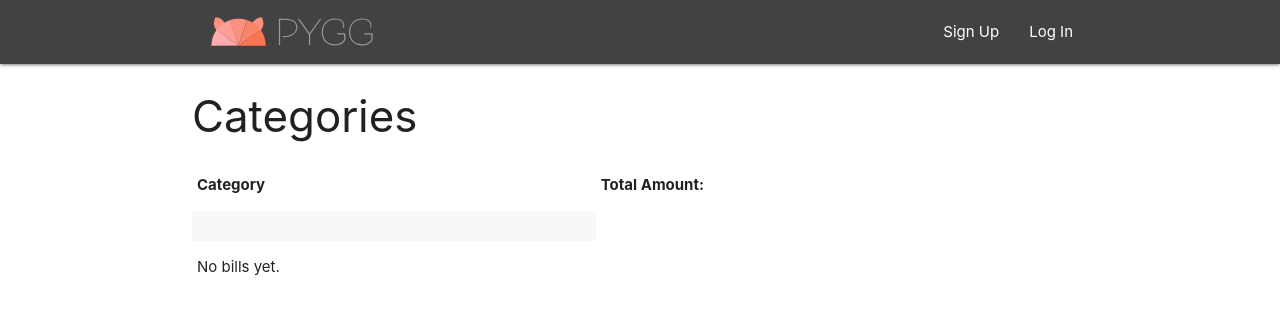
After one commit to madeleinemarie/pygg, a Django app: page /categories/ in a window 1280 px wide. The commit adds this page. Shown: the top 315 px of the page. Run offline with Django 3.2, Linux system fonts and the light colour scheme.

Commit message:
Dashboard Category View

```diff
--- a/main_app/models.py
+++ b/main_app/models.py
@@ -27,3 +27,9 @@ class Bill(models.Model):
         choices=CATEGORIES,
         default=CATEGORIES[0][0]
     )
+
+    # def __str__(self):
+    #     return self.name
+
+    class Meta:
+        ordering = ['-dueDate']
--- a/main_app/templates/base.html
+++ b/main_app/templates/base.html
@@ -25,13 +25,13 @@
                         <ul class="hide-on-med-and-down">
                             <li><a href="{% url 'dashboard' %}">Dashboard</a></li>
                             <li><a href="{% url 'bills' %}">View Bills</a></li>
-                            <li><a href="#">View By Category</a></li>
+                            <li><a href="{% url 'categories' %}">View By Category</a></li>
                         </ul>
                         <ul class="sidenav" id="sidenav">
                             <li><a href="{% url 'home' %}" class="logo">&nbsp;</a></li>
                             <li><a href="{% url 'dashboard' %}">Dashboard</a></li>
                             <li><a href="{% url 'bills' %}">View Bills</a></li>
-                            <li><a href="#">View By Category</a></li>
+                            <li><a href="{% url 'categories' %}">View By Category</a></li>
                             <li><a href="{% url 'logout' %}" title="Log Out">Log Out</a></li>
                         </ul>
                     </ul>
--- /dev/null
+++ b/main_app/templates/main_app/categories.html
@@ -0,0 +1,20 @@
+{% extends 'base.html' %}
+{% block content %}
+<h3>Categories</h3>
+<table class="striped">
+    <thead>
+        <tr>
+          <th>Category</th>
+          <th>Total Amount:</th>
+      </tr>
+    </thead>
+    <tbody>
+      <tr>
+        <td></td>
+      </tr>
+    <tr>
+        <td>No bills yet.</td>
+    </tr>
+    </tbody>
+  </table>
+{% endblock %}
--- a/main_app/urls.py
+++ b/main_app/urls.py
@@ -9,5 +9,6 @@ urlpatterns = [
     path('bills/create/', views.BillCreate.as_view(), name='bills_create'),
     path('bills/<int:pk>/update/', views.BillUpdate.as_view(), name='bills_update'),
     path('bills/<int:pk>/delete/', views.BillDelete.as_view(), name='bills_delete'),
-    path('dashboard/update', views.budget_update, name='budget_update')
+    path('dashboard/update', views.budget_update, name='budget_update'),
+    path('categories/', views.categoryList, name='categories'),
 ]
--- a/main_app/views.py
+++ b/main_app/views.py
@@ -3,7 +3,7 @@ from django.http import HttpResponse
 from django.contrib.auth import login
 from django.contrib.auth.forms import UserCreationForm
 from .forms import UserInfoForm
-from .models import User, Bill, UserInfo
+from .models import User, Bill, UserInfo, CATEGORIES
 from django.db.models import Sum, Count
 from django.views.generic import ListView, CreateView, UpdateView, DeleteView
 
@@ -31,12 +31,21 @@ class BillDelete(DeleteView):
 def home(request):
     return render(request, 'home.html')
 
+def categoryList(request):
+    return render(request, 'main_app/categories.html')
+
 def dashboard(request):
     bills = Bill.objects.filter(user=request.user)
+    categories_total = {}
+    for x in CATEGORIES:
+        c = bills.filter(category=x[0])
+        t = c.aggregate(Sum('amount'))
+        if t['amount__sum']:
+            categories_total[x[1]] = t['amount__sum']
     context = {
         'bills': bills,
-        'categories': bills.annotate(category_amount=Sum('amount')),
         'total_bills': bills.aggregate(Sum('amount')),
+        'categories_total': categories_total,
     }
     return render(request, 'dashboard.html', context)
 
```
Also changed, not shown: main_app/templates/dashboard.html (+25 -9 lines).
